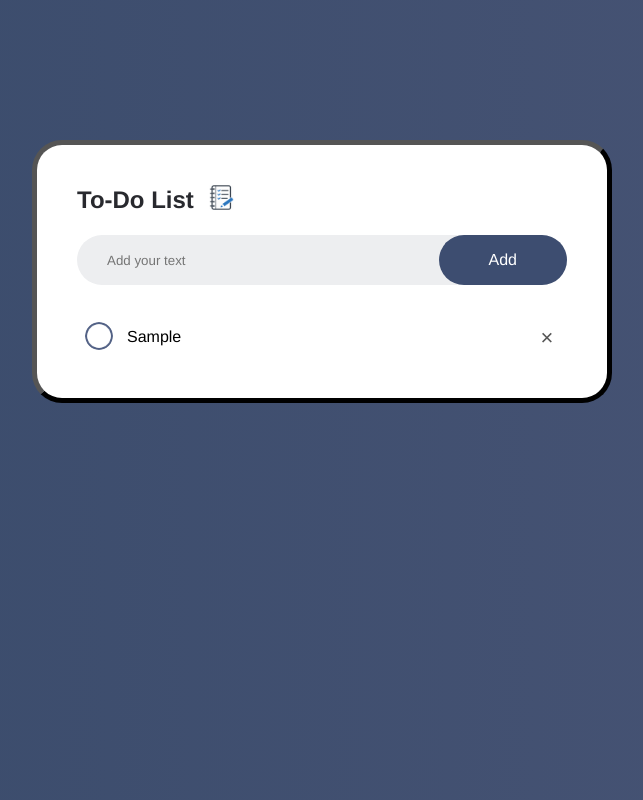
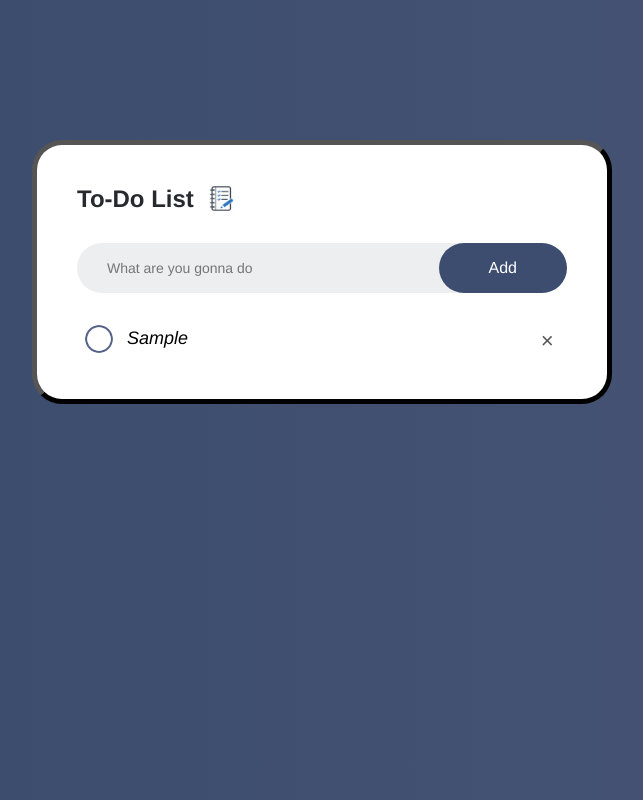
Before and after one commit to Scryper0/SimpleTodoList, a plain HTML site: page index.html in a window 1280 px wide. Both pictures are taken after typing "Sample" into the empty fields and a click on the button "Add". Shown: the whole page, without its empty margins (318-961 px from the left). Drawn offline with Linux system fonts and the light colour scheme.

Commit message:
second commit

```diff
--- a/index.html
+++ b/index.html
@@ -10,7 +10,7 @@
     <div class = "todo-app">
         <h2>To-Do List <img src="images/icon.png" alt=""> </h2>
         <div class="row">
-            <input type="text" id="input-box" placeholder="Add your text">
+            <input type="text" id="input-box" placeholder="What are you gonna do">
             <button onclick="addTask()">Add</button>
         </div>
         <ul id="list-container">
--- a/script.js
+++ b/script.js
@@ -1,9 +1,11 @@
 const inputBox = document.getElementById("input-box");
 const listContainer = document.getElementById("list-container");
+
 function addTask(){
     if(inputBox.value === ''){
         alert("Type something please!")
     }
+
     else{
         let li = document.createElement("li");
         li.innerHTML = inputBox.value;
@@ -15,6 +17,13 @@ function addTask(){
     inputBox.value = "";
     saveData();
 }
+
+inputBox.addEventListener('keyup', (e) => {
+    if(e.keyCode === 13){
+        addTask();
+    }
+});
+
 
 listContainer.addEventListener("click", function(e){
     if(e.target.tagName === "LI"){
--- a/style.css
+++ b/style.css
@@ -25,12 +25,12 @@
     color: rgb(40, 41, 46);
     display: flex;
     align-items: center;
-    margin-bottom: 20px;
+    margin-bottom: 30px;
 }
 .todo-app h2 img{
     width: 25px;
     margin-left: 15px;
-    margin-bottom: 5px;
+    margin-bottom: 2px;
 }
 .row{
     display: flex;
@@ -39,10 +39,11 @@
     background: #edeef0;
     border-radius: 50px;
     padding-left: 20px;
-    margin-bottom: 25px;
+    margin-bottom: 20px;
 }
 input{
     flex: 1;
+    font-size: 14px;
     border: none;
     outline: none;
     background: transparent;
@@ -59,8 +60,9 @@ button{
 }
 ul li{
     list-style: none;
-    font-size: 16px;
-    padding: 18px 8px 12px 50px;
+    font-style: italic;
+    font-size: 18px;
+    padding: 15px 8px 10px 50px;
     user-select: none;
     cursor: pointer;
     position: relative;
```
